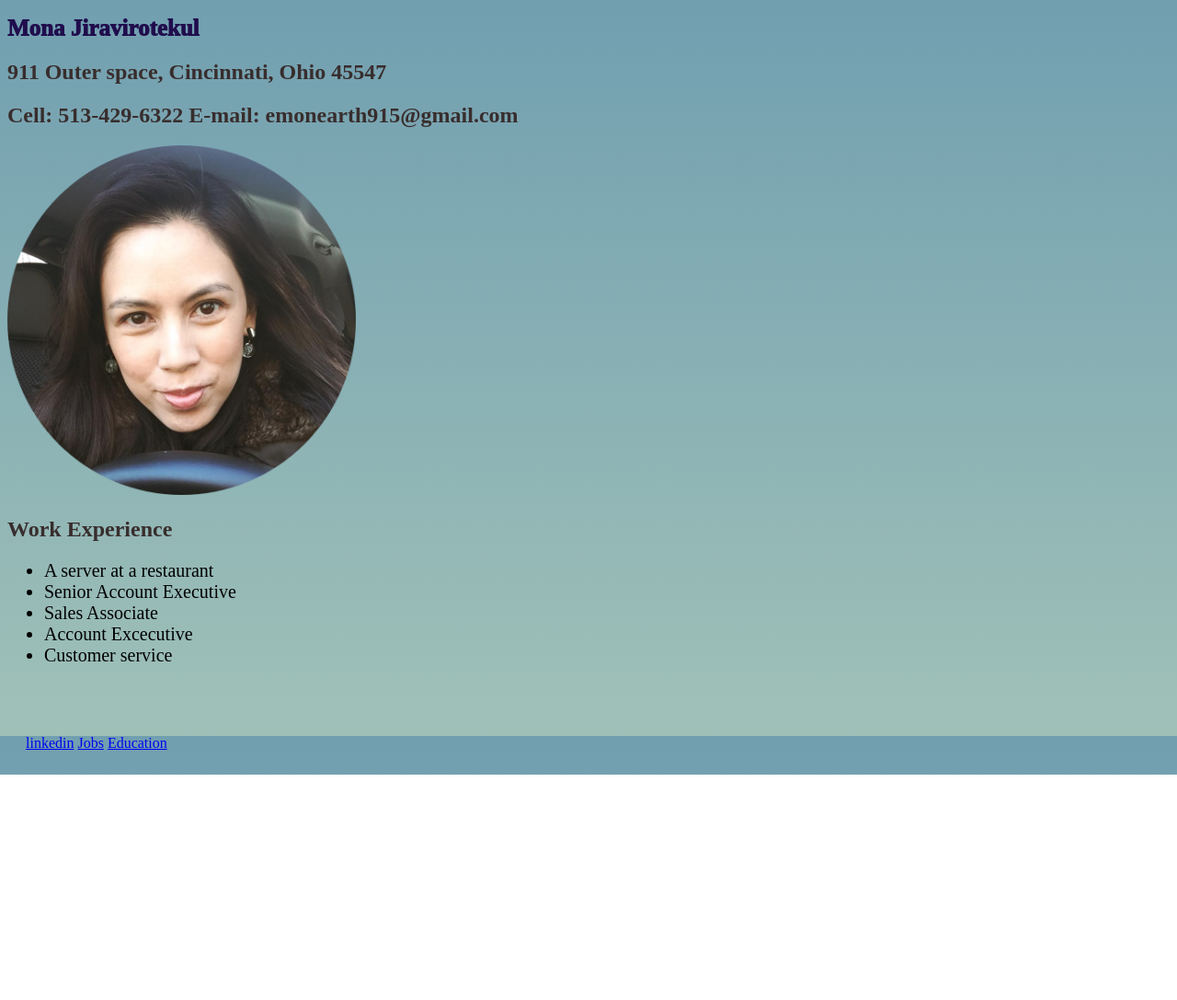
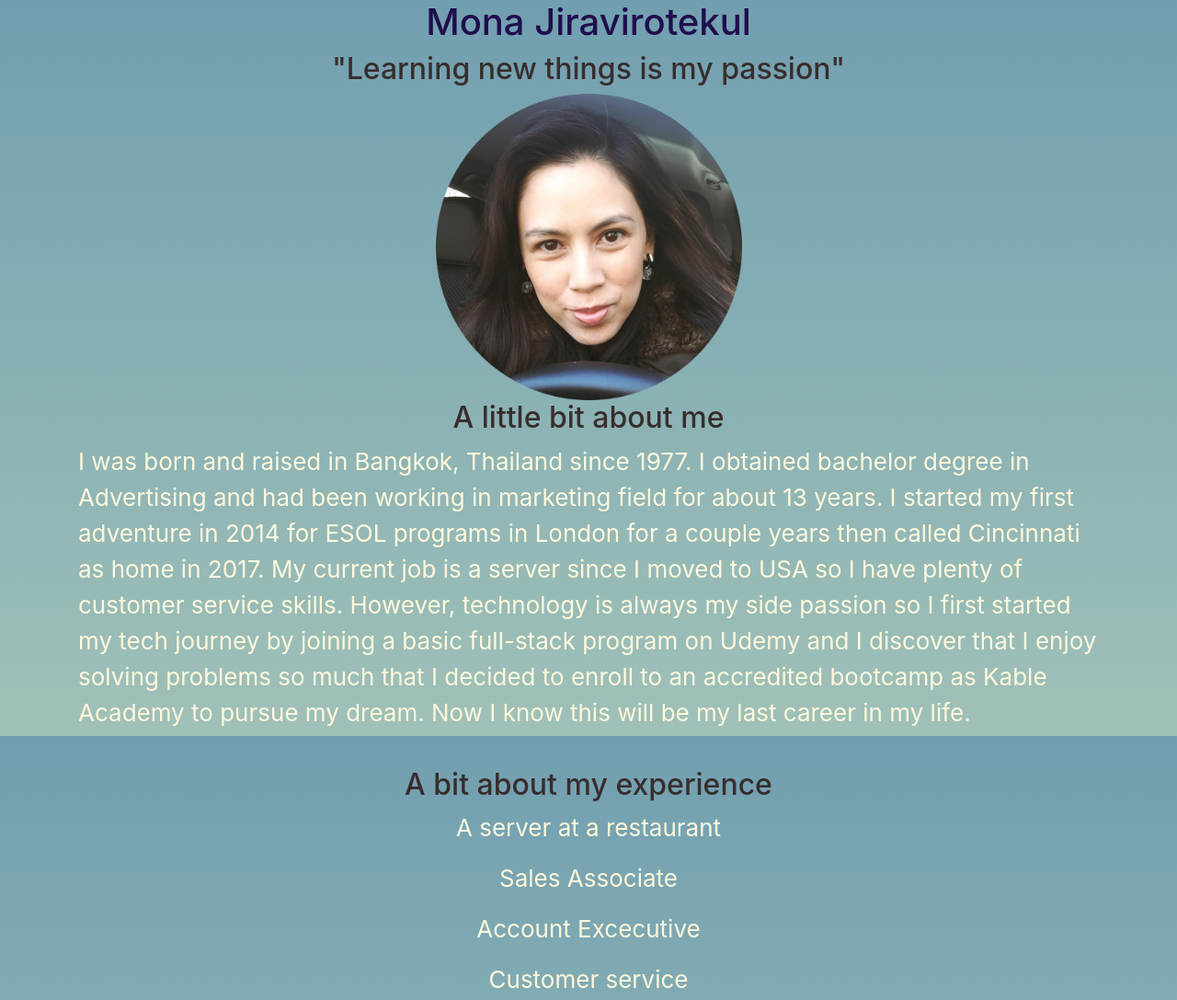
Before and after one commit to monaesthetician/aboutMe, a plain HTML site: page index.html in a window 1280 px wide. Shown: the top 1087 px of the page at 92% size. Before the commit the page ends 842 px from the top, so only its background shows below. Drawn offline with nearby package versions, Linux system fonts and the light colour scheme.

Commit message:
about me edit 1

```diff
--- a/CSS/styles.css
+++ b/CSS/styles.css
@@ -2,10 +2,16 @@
 body {
    background: linear-gradient(#719fb0, #a0c1b8)no-repeat;
    background-size: cover;
-   background-position: center center;
    background-attachment: fixed;
 }
-
+.my-image{
+    width: 30%;
+   display: flex;
+   margin: auto;
+}
+.move{
+   text-align: center;
+}
 h1 {
     font-size: 25px;
     font-weight: 1000;
@@ -18,9 +24,11 @@ h2 {
 h6 {
     margin-left: 10%;
     margin-top: 1%;
-}3
+}
+
  p {
-    font-size: 20px;
+    font-size: 26px;
+    color: cornsilk;
 
  }
 .ban-thai-pic {
--- a/index.html
+++ b/index.html
@@ -6,30 +6,41 @@
     <meta name="viewport" content="width=device-width, initial-scale=1.0">
     <title>Document</title>
     <link rel="stylesheet" href="CSS/styles.css">
+    <link rel="stylesheet" href="https://cdn.jsdelivr.net/npm/bootstrap@4.6.0/dist/css/bootstrap.min.css" integrity="sha384-B0vP5xmATw1+K9KRQjQERJvTumQW0nPEzvF6L/Z6nronJ3oUOFUFpCjEUQouq2+l" crossorigin="anonymous">
 
 </head>
 
 <body>
+    <div class="text-center">
+    <h1>Mona Jiravirotekul</h1>
+    <h2>"Learning new things is my passion"</h2>
+    </div>
+    <div class="container">
+        <div class="move">
+    <img class="my-image img-fluid" src="./CSS/my images/Mona in a car small pic.png "  alt="Mona image">
+    <h2>A little bit about me</h2></div>
+    <p>I was born and raised in Bangkok, Thailand since 1977. I obtained bachelor degree in Advertising and had been working in marketing field for about 13 years. I started my first adventure in 2014 for ESOL programs in London for a couple years then called Cincinnati as home in 2017. My current job is a server since I moved to USA so I have plenty of customer service skills. However, technology is always my side passion so I first started my tech journey by joining a basic full-stack program on Udemy and I discover that I enjoy solving problems so much that I decided to enroll to an accredited bootcamp as Kable Academy to pursue my dream.
+    Now I know this will be my last career in my life.
 
-    <h1>Mona Jiravirotekul</h1>
-    <h2>911 Outer space, Cincinnati, Ohio 45547</h2>
-    <h2>Cell: 513-429-6322 E-mail: emonearth915@gmail.com</h2>
-    <img src="./my images/Mona in a car small pic.png " width= "30%" alt="Mona image">
-    <h2>Work Experience</h2>
-    <div class="occupations">
-    <ul>
-        <li>A server at a restaurant</li>
-        <li>Senior Account Executive</li>
-        <li>Sales Associate</li>
-        <li>Account Excecutive</li>
-        <li>Customer service</li>
-    </ul>
+    </p>
+    <br>
+
+    <div class="occupations text-center">
+        <h2>A bit about my experience</h2>
+
+        <p>A server at a restaurant</p>
+        <p>Sales Associate</p>
+        <p>Account Excecutive</p>
+        <p>Customer service</p>
+
+
 </div>
-
+</div>
     <div class="last-section">
     <a href="https://www.linkedin.com/in/mona-jiravirotekul-26347768/">linkedin</a>
-    <a href="./jobs.html">Jobs</a>
-    <a href="./education.html">Education</a>
+
     </div>
+    <script src="https://code.jquery.com/jquery-3.5.1.slim.min.js" integrity="sha384-DfXdz2htPH0lsSSs5nCTpuj/zy4C+OGpamoFVy38MVBnE+IbbVYUew+OrCXaRkfj" crossorigin="anonymous"></script>
+<script src="https://cdn.jsdelivr.net/npm/bootstrap@4.6.0/dist/js/bootstrap.bundle.min.js" integrity="sha384-Piv4xVNRyMGpqkS2by6br4gNJ7DXjqk09RmUpJ8jgGtD7zP9yug3goQfGII0yAns" crossorigin="anonymous"></script>
 </body>
 </html>
```
Also changed, not shown: education.html (deleted, +0 -47 lines), job.html (deleted, +0 -33 lines), CSS/my images/AvedaFi.jpg (added), CSS/my images/Ban Thai.jpg (added), CSS/my images/Mona in a car small pic.png (renamed from my images/Mona in a car small pic.png).
